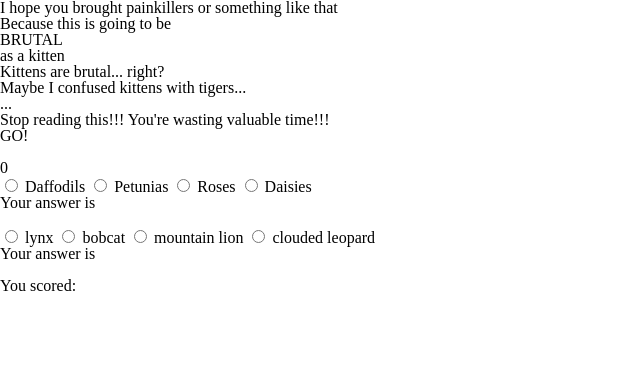
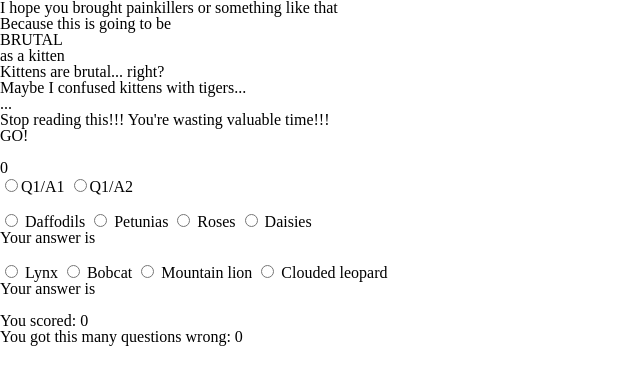
Before and after one commit to mr-thylacine/trivia-game, a plain HTML site: page index.html in a window 1280 px wide. Shown: the whole page, without its empty margins (0-640 px from the left). Drawn offline with nearby package versions, Linux system fonts and the light colour scheme.

Commit message:
adds new way to track answers and provides a guess of what's happening based on leo's code, thanks leo!

```diff
--- a/assets/javascript/app.js
+++ b/assets/javascript/app.js
@@ -34,6 +34,8 @@ function decrement() {
 	// Continue to update the on-screen timer
 	$("#countdown-timer").html(time);
 
+
+
 	if (time === 0) {
 		stop();
 		alert("STOP.");
@@ -56,12 +58,87 @@ function stop() {
 
 function checkAnswers() {
 
-	var correct = $(".correct-answer");
+/* Michelle's understanding:
 
-	if (correct === "correct-answer") {
-		console.log("cool");
-	}
+	When user clicks on a button, a function happens. Three variables are created:
 
+	*1) The value is set to whatever information the class .btn has, then grabs the input's value using .val(). And then .split() removes the comma using split(",")
+
+	 2) Then the other two variables are created. Each of them will hold an array.
+
+	 2a) question_num will reach into the value that the button has and return the first item (index zero) and hold that item (if value 1, 1 - then index 0 is the first 1. So the value[0] is 1.)
+
+	2b) Same with answer_index. This holds value[1], which means the 2nd item (index 1) of whatever value has (value[1] = 1).
+
+	3) And then the console log reports back (using `tick marks`?!) with two things in objects - the question_num and the answer_index. But why are they objects and then grabbed with $?
+
+*/
+
+	var value;
+	var question_num;
+	var answer_index;
+	var questionArray;
+	var answerArray;
+
+	// Leo's code
+
+	// $('.btn').click(function () {
+ //    value = $(this).val().split(",");
+ //    question_num = value[0];
+ //    answer_index = value[1];
+ //    console.log(`Question: ${question_num}, Answer: ${answer_index}`);
+ //    });
+
+	// Michelle's code (based off of Leo's code)
+
+	$(".correct-answer").on("click", function() {
+		value = $(this).val().split(",");
+		questionArray = value[0];
+		answerArray =  value[1];
+		console.log(`Question: ${questionArray}, Answer is ${answerArray}`);
+		console.log("value is " + value[1]);
+
+	$(".incorrect-answer").on("click", function() {
+		value = $(this).val().split(",")
+		questionArray = value[0];
+		answerArray = value[1];
+		console.log(`Question: ${questionArray}, Answer is ${answerArray}`);
+		console.log("value is " + value[1]);
+	})
+
+		if (value[1]) {
+			console.log("correct answer");
+			correctAnswers++;
+			console.log(correctAnswers);
+		} else {
+			incorrectAnswers++;
+			console.log("wrong answer");
+			console.log("wrong answers: " + incorrectAnswers);
+		}
+
+	});
+
+	// Tests to see if amount of correct answers show up
+
+	console.log("total correct answers: " + correctAnswers);
+	console.log("total incorrect answers: " + incorrectAnswers);
+
+	// Shows total number of correct answers on the DOM
+
+	$("#span-correct-answers").text(correctAnswers);
+	$("#span-incorrect-answers").text(incorrectAnswers);
+
+	//// EVERY OTHER PIECE OF CODE I TRIED ////
+
+	// $(".span-q1-checked").html()
+
+	// var sssscorrect = $("input[type='radio'][name='q1']:checked").val('daffodils');
+
+	// console.log("your answer " + sssscorrect.value);
+
+	// var correct = $(".correct-answer");
+
+	// console.log("this works " + JSON.stringify(sssscorrect));
 
 	// var correctUserChoice = $(".correct-answer:checked");
 	// var incorrectUserChoice = $(".incorrect-answer:checked");
@@ -71,9 +148,6 @@ function checkAnswers() {
 	// 		var userChoice = $('input[name=q1]:checked', '#game').val();
 	// 		console.log(userChoice);
 	// });
-
-	// if ()
-
 
 	// if ($('input:radio:checked') === "correct") {
 
--- a/index.html
+++ b/index.html
@@ -35,21 +35,48 @@
 
 		<form>
 
+			<!-- LEO'S CODE -->
+
+			<!-- Select the class based on user's click, then look at the values attached to that class, reports back with the chosen values (using ` marks?) -->
+
+			<input class='btn' type='radio' name='question1' value='1, 1'>Q1/A1</input>
+ 			<input class='btn' type='radio' name='question1' value='1, 2'>Q1/A2</input>
+
+			<br><br>
+
+			<!-- MICHELLE'S CODE -->
+
+			<!-- Attempted to use data-* attributes (custom HTML attribues) but couldn't figure out how to link them to the JS -->
+
 			<!-- input type ... name ... value ... checked (optional) -->
-			<input type="radio" name="q1" value="daffodils" data-checkanswer="correct" class="correct-answer">
+
+			<input type="radio" name="q1" value="daffodils, correct" class="correct-answer">
 				Daffodils
-			<input type="radio" name="q1" value="petunias" data-checkanswer="incorrect" class="incorrect-answer">
+			<input type="radio" name="q1" value="petunias, incorrect" class="incorrect-answer">
 				Petunias
-			<input type="radio" name="q1" value="roses" data-checkanswer="incorrect" class="incorrect-answer">
+			<input type="radio" name="q1" value="roses, incorrect" class="incorrect-answer">
 				Roses
-			<input type="radio" name="q1" value="daisies" data-checkanswer="incorrect" class="incorrect-answer">
+			<input type="radio" name="q1" value="daisies, incorrect" class="incorrect-answer">
 				Daisies
 
-<div id="q1-checked">Your answer is <span class="span-q1-checked"></span></div>
+			<div id="q1-checked">Your answer is <span class="span-q1-checked"></span></div>
 
-<br>
+			<br>
 
+			<input type="radio" name="q2" value="lynx, correct" class="correct-answer">
+				Lynx
+			<input type="radio" name="q2" value="bobcat, incorrect" class="incorrect-answer">
+				Bobcat
+			<input type="radio" name="q2" value="mountain-lion, incorrect" class="incorrect-answer">
+				Mountain lion
+			<input type="radio" name="q2" value="clouded-leopard, incorrect" class="incorrect-answer">
+				Clouded leopard
 
+			<div id="q2-checked">Your answer is <span class="span-q2-checked"></span></div>
+
+		</form>
+
+<!-- CODE I TESTED AT ONE POINT OR ANOTHER
 
 				<input type="radio" name="q2" value="lynx" data-checkanswer="correct" class="correct-answer">
 				lynx
@@ -61,6 +88,7 @@
 				clouded leopard
 
 				<div id="q2-checked">Your answer is <span class="span-q2-checked"></span></div>
+ -->
 
 		</form>
 
@@ -72,6 +100,8 @@
 
 	<div id="scorekeeper">
 		You scored: <span id="span-correct-answers"></span>
+		<br>
+		You got this many questions wrong: <span id="span-incorrect-answers"></span></div>
 	</div>
 
 <script src="assets/javascript/app.js"></script>
```
Also changed, not shown: assets/javascript/quiz.js (added).
